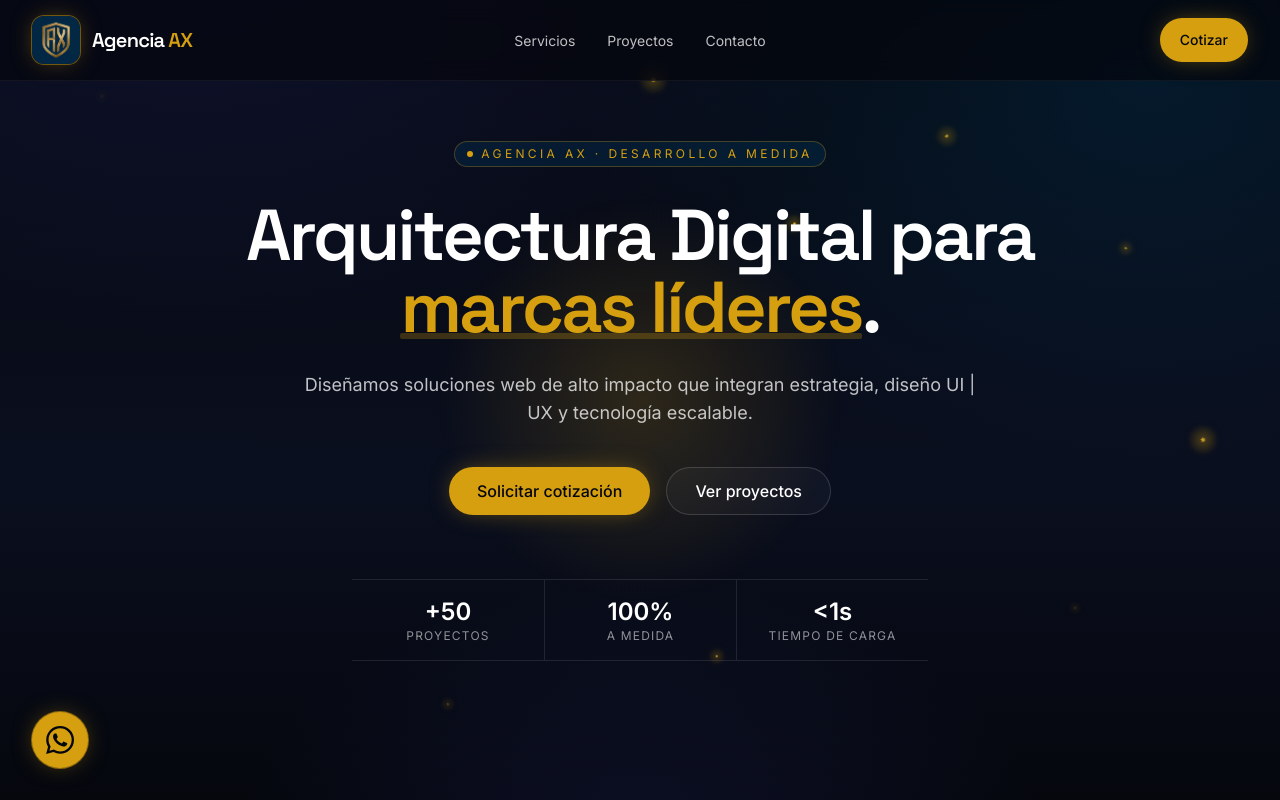
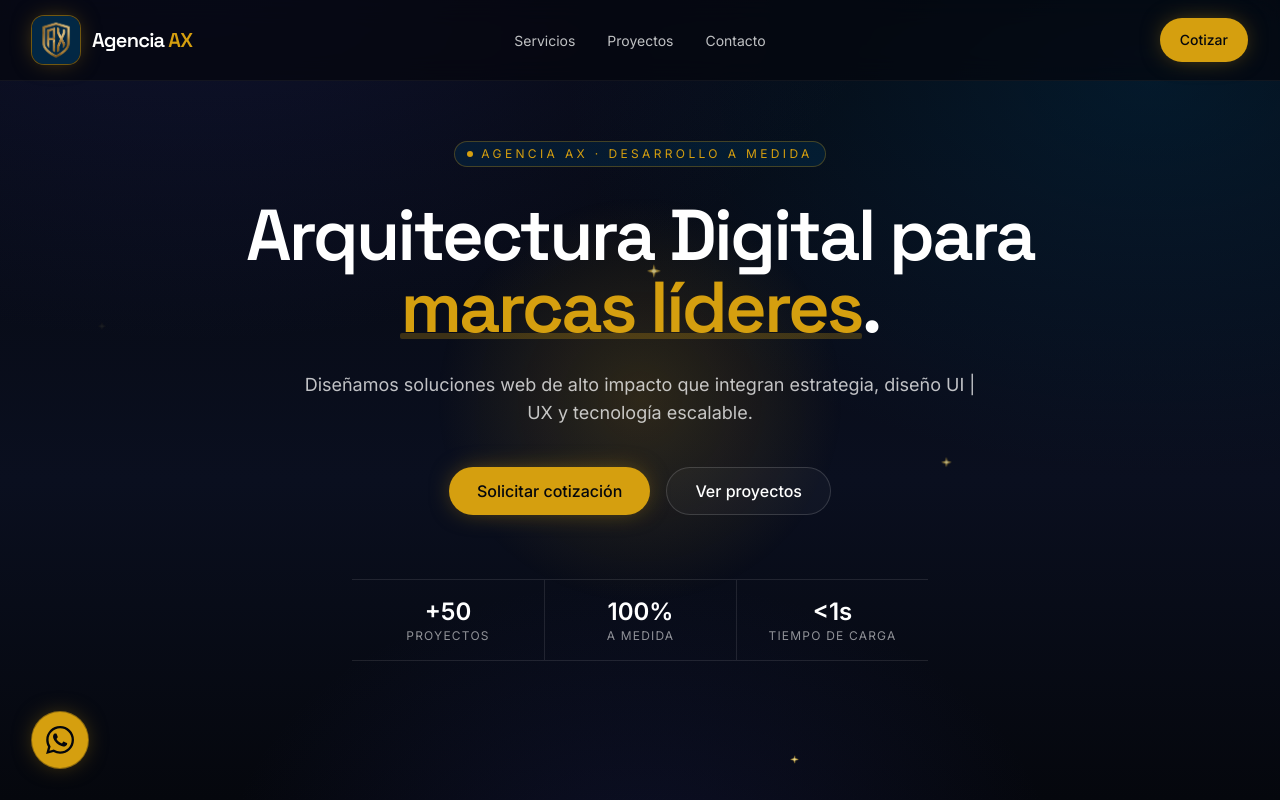
Before and after one commit to agenciaax04-creator/axg-portafolio, an Astro site: page / in a window 1280 px wide. Shown: the top 800 px of the page. Built offline with nearby package versions, Linux system fonts and the light colour scheme; Astro itself is replaced by a stand-in of ours.

Commit message:
Make sparkles document anchored star shapes

```diff
--- a/src/components/GoldSparkles.astro
+++ b/src/components/GoldSparkles.astro
@@ -1,4 +1,4 @@
-<div class="ax-sparkle-field pointer-events-none fixed inset-0 -z-[1] overflow-hidden" aria-hidden="true">
+<div class="ax-sparkle-field pointer-events-none absolute inset-0 -z-[1] overflow-hidden" aria-hidden="true">
   <span class="ax-sparkle ax-sparkle-lg left-[8%] top-[12%]"></span>
   <span class="ax-sparkle ax-sparkle-sm left-[18%] top-[26%]"></span>
   <span class="ax-sparkle ax-sparkle-md left-[29%] top-[15%]"></span>
--- a/src/styles/global.css
+++ b/src/styles/global.css
@@ -28,6 +28,7 @@
 body {
   position: relative;
   isolation: isolate;
+  min-height: 100%;
 }
 
 /* Capa de "galaxia" fija detrás del contenido. 100% sólida. */
@@ -127,18 +128,19 @@
   position: absolute;
   display: block;
   transform: translate(-50%, -50%);
-  background: radial-gradient(circle, #F4C84A 0 35%, rgba(213, 159, 15, 0.72) 36% 58%, transparent 59%);
+  background: #F4C84A;
   filter: drop-shadow(0 0 7px rgba(213, 159, 15, 0.72));
   opacity: 0;
+  clip-path: polygon(50% 0%, 58% 38%, 100% 50%, 58% 62%, 50% 100%, 42% 62%, 0% 50%, 42% 38%);
   animation: ax-sparkle-cycle 8s ease-in-out infinite;
 }
 
 .ax-sparkle::before {
   content: "";
   position: absolute;
-  inset: -260%;
+  inset: 32%;
   border-radius: 999px;
-  background: radial-gradient(circle, rgba(213, 159, 15, 0.28), transparent 62%);
+  background: #fff2a8;
 }
 
 .ax-sparkle::after {
@@ -146,21 +148,18 @@
 }
 
 .ax-sparkle-lg {
-  width: 6px;
-  height: 6px;
-  border-radius: 2px;
+  width: 15px;
+  height: 15px;
 }
 
 .ax-sparkle-md {
-  width: 5px;
-  height: 5px;
-  border-radius: 2px;
+  width: 12px;
+  height: 12px;
 }
 
 .ax-sparkle-sm {
-  width: 4px;
-  height: 4px;
-  border-radius: 1.5px;
+  width: 9px;
+  height: 9px;
 }
 
 .ax-sparkle:nth-child(2) {
```
